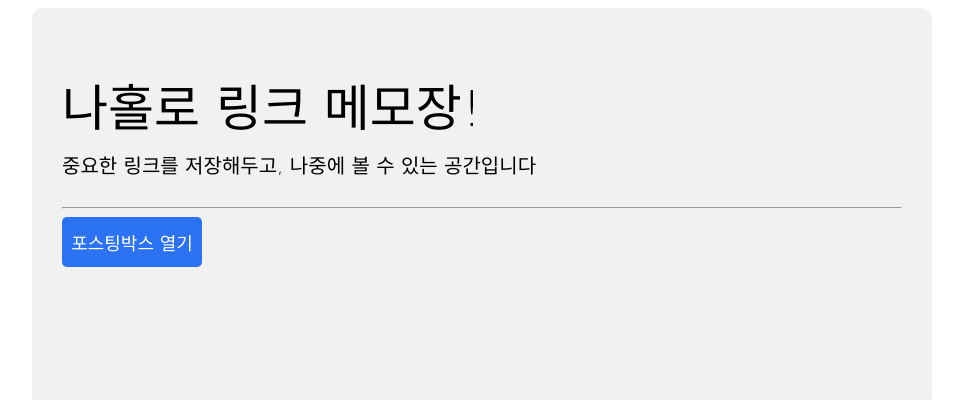
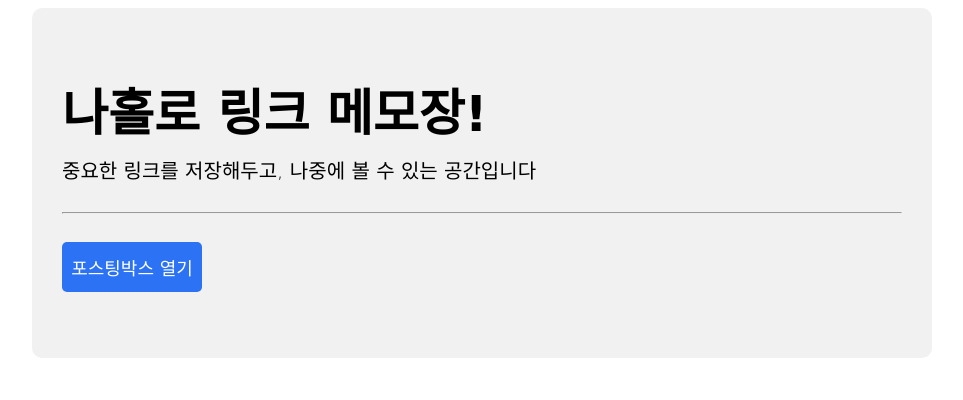
Before and after one commit to Iam-KyungEun/spartacodingclub, a plain HTML site: page frontend/memo_board/memo.html in a window 1280 px wide. Shown: the top 400 px of the page, without its empty margins (158-1121 px from the left). Drawn offline with nearby package versions, Linux system fonts and the light colour scheme; grey boxes are pictures that could not be loaded; a web font is replaced by a local one.

Commit message:
CSS: change template to memo board

```diff
--- a/frontend/memo_board/memostyle.css
+++ b/frontend/memo_board/memostyle.css
@@ -15,15 +15,16 @@ section {
     background-color: rgb(241, 241, 241);
     margin: auto 0;
     width: 100%;
-    height: 400px;
+    height: 350px;
     text-align: left;
-    padding: 60px 30px;
+    padding: 65px 30px 60px 30px;
     border-radius: 10px;
+    justify-content: space-between;
 }
 
 h1 {
     font-size: 50px;
-    font-weight: lighter;
+    font-weight: bold;
     margin: 0;
 }
 
@@ -48,6 +49,7 @@ h1 {
     font-size: 18px;
     border: hidden;
     border-radius: 5px;
+    margin-top: 20px;
 }
 
 /* button hover effect */
@@ -56,6 +58,7 @@ h1 {
 }
 
 .articlediv {
+    display: none;
     width: 500px;
     height:fit-content;
     margin: auto;
```
